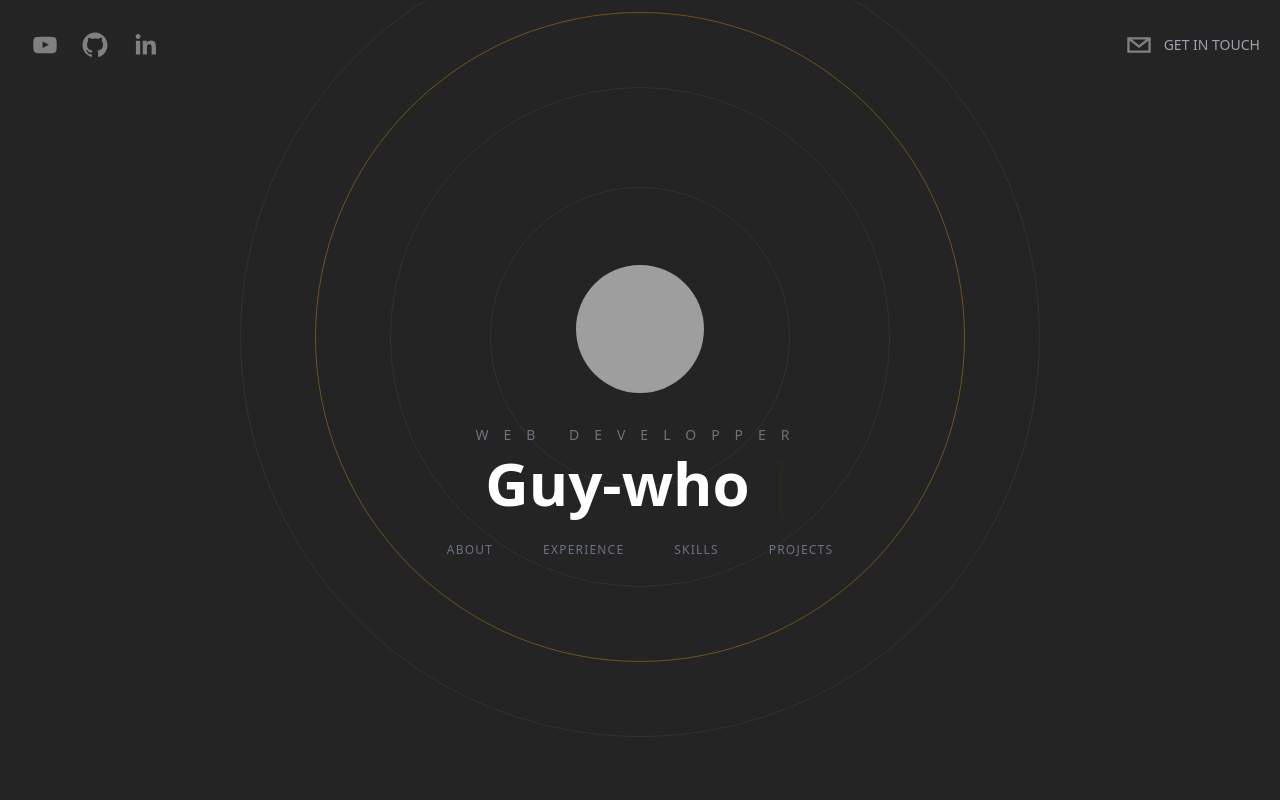
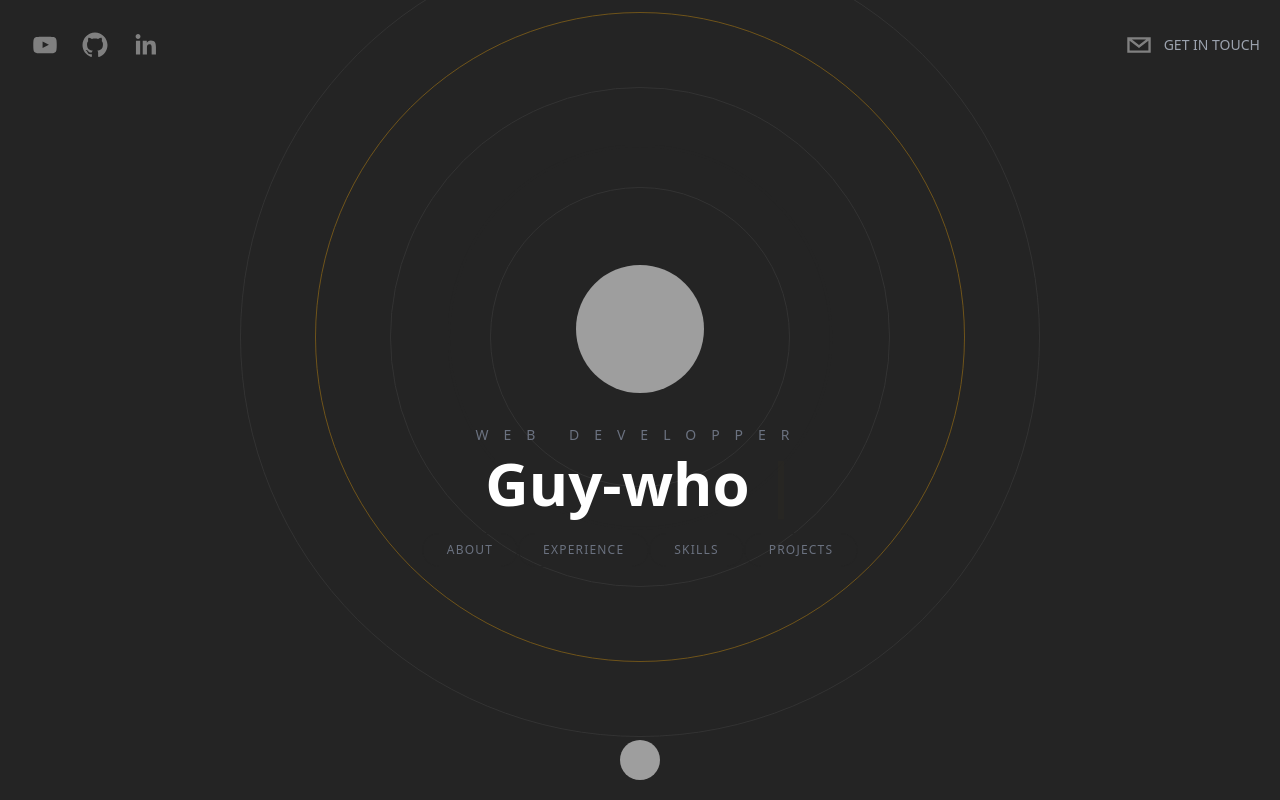
Before and after one commit to Manidoux41/manidev-next-portfolio, a Next.js app: page / in a window 1280 px wide. Built offline with nearby package versions, Linux system fonts and the light colour scheme; grey boxes are pictures that could not be loaded.

Commit message:
back hero

```diff
--- a/pages/index.tsx
+++ b/pages/index.tsx
@@ -8,6 +8,7 @@
 import WorkExperience from "@/components/WorkExperience"
 import Head from "next/head"
 import ContactMe from "@/components/ContactMe"
+import Link from "next/link"
 
 const Home: NextPage = () => {
   return (
@@ -35,6 +36,13 @@
       <section id="contact" className="snap-start">
         <ContactMe />
       </section>
+      <Link href='#hero'>
+        <footer className="sticky bottom-5 w-full cursor-pointer">
+          <div className="flex items-center justify-center">
+            <img src="https://i.imgur.com/e2yvD6A.png" alt="" className="h-10 w-10 rounded-full filter grayscale hover:grayscale-0 cursor-pointer" />
+          </div>
+        </footer>
+      </Link>
     </div>
   )
 }
```
